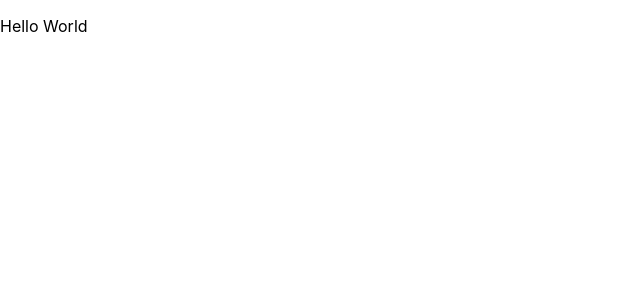
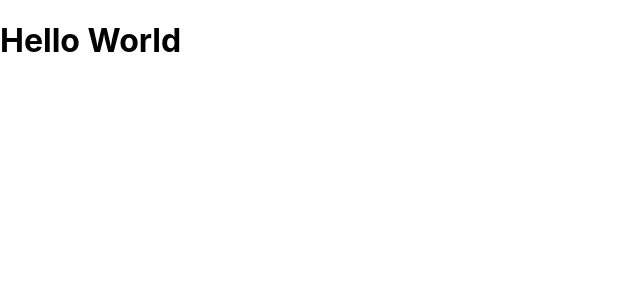
Before and after one commit to kento0805-naka/react-tutorial, a React (Create React App) app: page / in a window 1280 px wide. Shown: the top 300 px of the page, without its empty margins (0-640 px from the left). Built offline with nearby package versions, Linux system fonts and the light colour scheme.

Commit message:
create element by jsx

```diff
--- a/src/App.js
+++ b/src/App.js
@@ -1,9 +1,7 @@
+import React, { Component } from "react";
+
 function App() {
-  return (
-    <div>
-      <p>Hello World</p>
-    </div>
-  );
+  return <h1>Hello World</h1>;
 }
 
 export default App;
```
